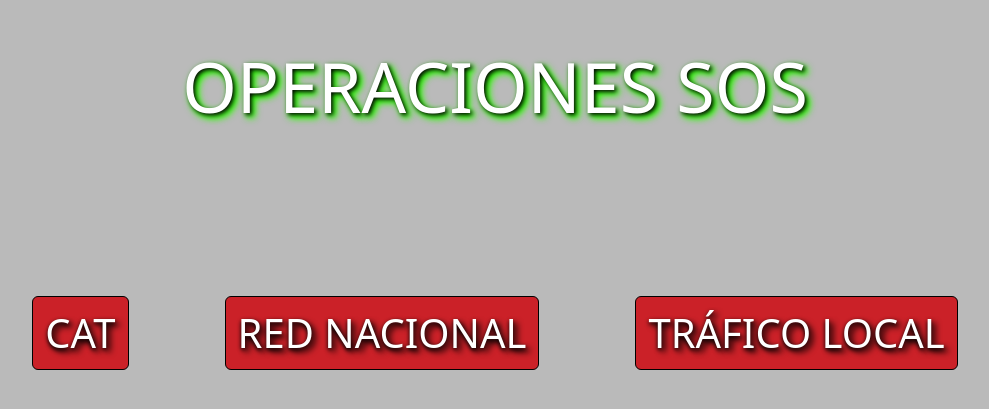
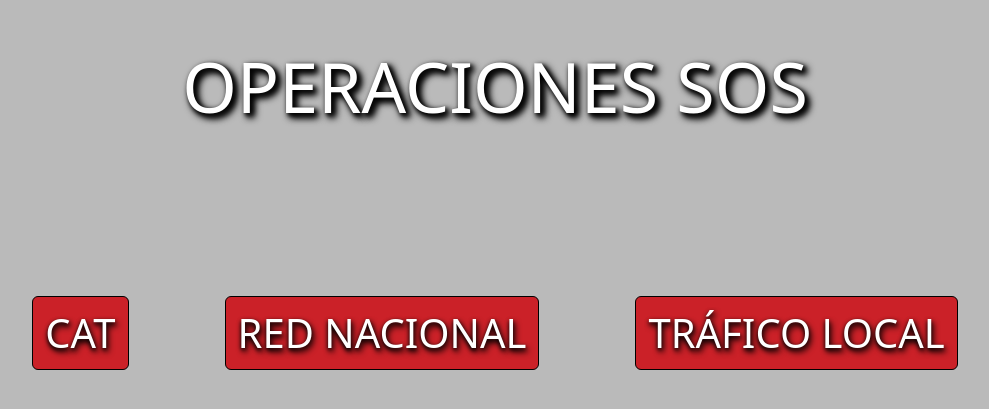
Before and after one commit to LucrePierna/intranetsos, a React (Create React App) app in the folder Client/: page / in a window 1280 px wide. Shown: the part 193-602 px from the top of the page, without its empty margins (145-1134 px from the left). Built offline with nearby package versions, Linux system fonts and the light colour scheme; what @nextui-org/react would draw is missing.

Commit message:
update navBar + btn

```diff
--- a/Client/src/Components/Landing/Landing.css
+++ b/Client/src/Components/Landing/Landing.css
@@ -11,26 +11,21 @@
   flex-direction: row;
   justify-content: center;
   margin-top: 10rem;
-  text-shadow:
-  0px 2px 4px rgba(0, 0, 0, 1),
-  4px 4px 6px rgba(0, 0, 0, 1),
-  4px 6px 8px rgba(0, 0, 0, 1);
-
 }
 
 .buttonShadow{
-  text-shadow:
-  0px 2px 4px rgba(0, 0, 0, 1),
-  4px 4px 6px rgba(0, 0, 0, 1);
   border: 1px solid black;
   background-color: #cb2128 ;
   font-size: 40px;
+  text-shadow:
+  0px 2px 4px rgba(0, 0, 0, 1),
+  2px 4px 6px rgba(0, 0, 0, 1);
 }
 
 .title {
   font-size: 70px;
   text-shadow:
     2px 2px 4px rgba(0, 0, 0, 1),
-    4px 4px 6px #26fb00,
-    4px 4px 8px #33ff00;
+    4px 4px 6px rgba(0, 0, 0, 1),
+    4px 4px 8px rgba(0, 0, 0, 1);
 }
--- a/Client/src/Components/Logistica/EstilosGlobales/General.css
+++ b/Client/src/Components/Logistica/EstilosGlobales/General.css
@@ -11,12 +11,3 @@
   flex-direction: column;
   gap: 10px;
 }
-
-.titleNav{
-  color: rgba(207, 206, 206, 0.515);
-  font-size: 14px;
-  display: flex;
-  text-align: start;
-  justify-content: start;
-  padding-right: 40px;
-}
--- a/Client/src/Components/Logistica/Tareas/Atp/NavBar/NavBarAtp.jsx
+++ b/Client/src/Components/Logistica/Tareas/Atp/NavBar/NavBarAtp.jsx
@@ -15,6 +15,7 @@ export default function NavBarAtp() {
   return (
     <div>
       <nav className="navbar navbar-expand-lg navbar-dark bg-black justify-content-center">
+        <h1 className='titleNav'>ATP</h1>
         <ul className="nav nav-tabs just">
           <li className="nav-item">
             <button
--- a/Client/src/Components/Logistica/Tareas/Contencion/NavBar/NavBarContencion.jsx
+++ b/Client/src/Components/Logistica/Tareas/Contencion/NavBar/NavBarContencion.jsx
@@ -14,6 +14,7 @@ export default function NavBarDerivacion() {
   return (
     <div>
       <nav className="navbar navbar-expand-lg navbar-dark bg-black justify-content-center">
+        <h1 className='titleNav'>Contencion</h1>
         <ul className="nav nav-tabs just">
           <li className="nav-item">
             <button
--- a/Client/src/Components/Logistica/Tareas/Derivacion/Navbar/NavBarDerivacion.jsx
+++ b/Client/src/Components/Logistica/Tareas/Derivacion/Navbar/NavBarDerivacion.jsx
@@ -12,7 +12,7 @@ export default function NavBarDerivacion() {
   };
 
   return (
-    <div>
+    <div >
       <nav className="navbar navbar-expand-lg navbar-dark bg-black justify-content-center">
         <h1 className='titleNav'>Derivación General</h1>
         <ul className="nav nav-tabs just">
--- a/Client/src/Components/Logistica/Tareas/Extranjero/NavBar/NavBarExtranjero.jsx
+++ b/Client/src/Components/Logistica/Tareas/Extranjero/NavBar/NavBarExtranjero.jsx
@@ -15,6 +15,7 @@ export default function NavBarExtranjero() {
   return (
     <div>
       <nav className="navbar navbar-expand-lg navbar-dark bg-black justify-content-center">
+        <h1 className='titleNav'>Extranjero</h1>
         <ul className="nav nav-tabs just">
           <li className="nav-item">
             <button
--- a/Client/src/Components/Logistica/Tareas/TDC/NavBar/NavBarTdc.jsx
+++ b/Client/src/Components/Logistica/Tareas/TDC/NavBar/NavBarTdc.jsx
@@ -16,6 +16,7 @@ export default function NavBarTdc() {
   return (
     <div>
       <nav className="navbar navbar-expand-lg navbar-dark bg-black justify-content-center">
+        <h1 className='titleNav'>TDC</h1>
         <ul className="nav nav-tabs just">
           <li className="nav-item">
             <button
--- a/Client/src/Components/Logistica/Tareas/TerminalesYPesados/NavBar/NavBarTP.jsx
+++ b/Client/src/Components/Logistica/Tareas/TerminalesYPesados/NavBar/NavBarTP.jsx
@@ -19,6 +19,7 @@ export default function NavBarTP() {
   return (
     <div>
       <nav className="navbar navbar-expand-lg navbar-dark bg-black justify-content-center">
+        <h1 className='titleNav'>Terminales y Pesado</h1>
         <ul className="nav nav-tabs just">
           <li className="nav-item">
             <button
--- a/Client/src/Components/Logistica/Tareas/TraficoNacional/NavBar/NavBarTrafico.jsx
+++ b/Client/src/Components/Logistica/Tareas/TraficoNacional/NavBar/NavBarTrafico.jsx
@@ -16,6 +16,7 @@ export default function NavBarTrafico() {
   return (
     <div>
       <nav className="navbar navbar-expand-lg navbar-dark bg-black justify-content-center">
+        <h1 className='titleNav'>Tráfico</h1>
         <ul className="nav nav-tabs just">
           <li className="nav-item">
             <button
--- a/Client/src/Components/Logistica/Tareas/Transportin/NavBar/NavBarTransportin.jsx
+++ b/Client/src/Components/Logistica/Tareas/Transportin/NavBar/NavBarTransportin.jsx
@@ -16,6 +16,7 @@ export default function NavBarTransportin() {
   return (
     <div>
       <nav className="navbar navbar-expand-lg navbar-dark bg-black justify-content-center">
+        <h1 className='titleNav'>Transportín</h1>
         <ul className="nav nav-tabs just">
           <li className="nav-item">
             <button
--- a/Client/src/Components/Logistica/Tareas/Viajeros/NavBar/NavBarViajero.jsx
+++ b/Client/src/Components/Logistica/Tareas/Viajeros/NavBar/NavBarViajero.jsx
@@ -14,6 +14,7 @@ export default function NavBarViajero() {
   return (
     <div>
       <nav className="navbar navbar-expand-lg navbar-dark bg-black justify-content-center">
+        <h1 className='titleNav'>Viajero</h1>
         <ul className="nav nav-tabs just">
           <li className="nav-item">
             <button
--- a/Client/src/index.css
+++ b/Client/src/index.css
@@ -83,3 +83,12 @@ conteiner-flujograma{
   margin-left: 0;
   padding-left: 0;
 }
+
+.titleNav{
+  color: rgba(207, 206, 206, 0.515);
+  font-size: 14px;
+  display: flex;
+  text-align: start;
+  justify-content: start;
+  padding-right: 40px;
+}
```
